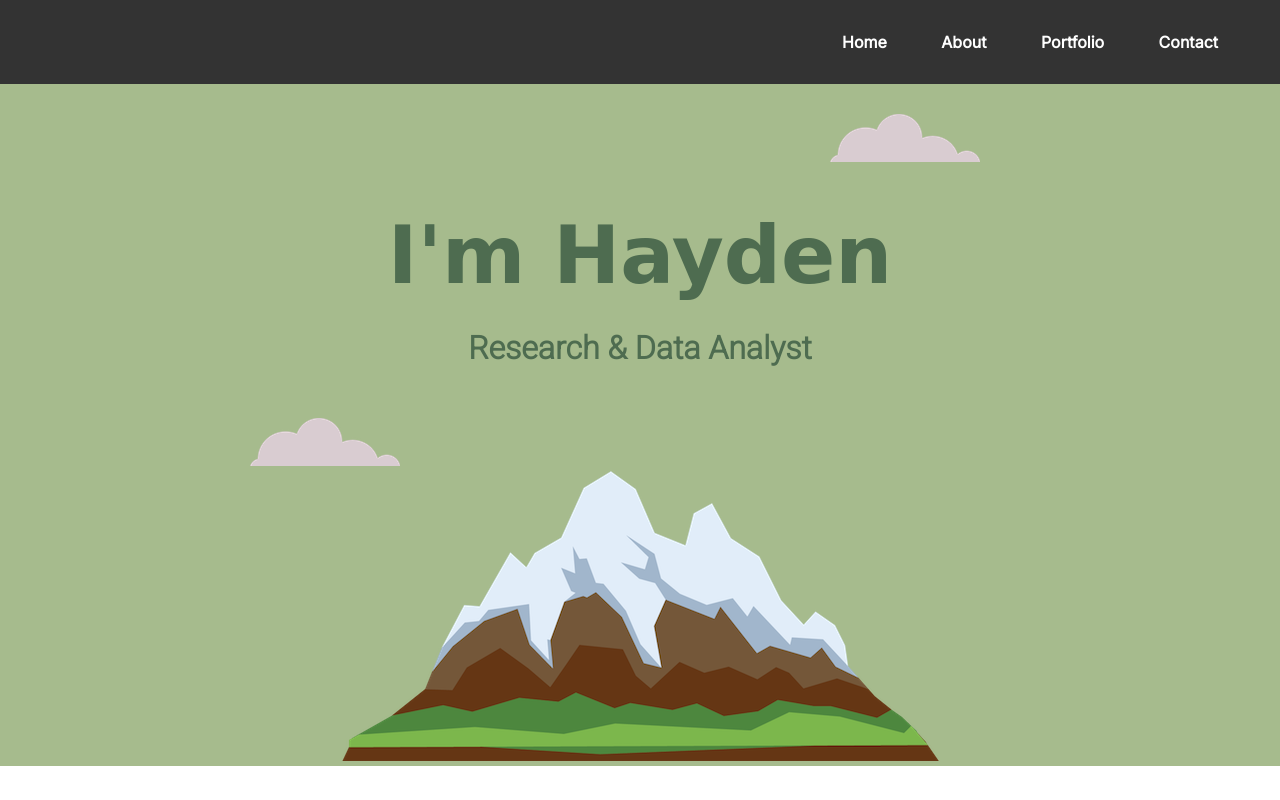
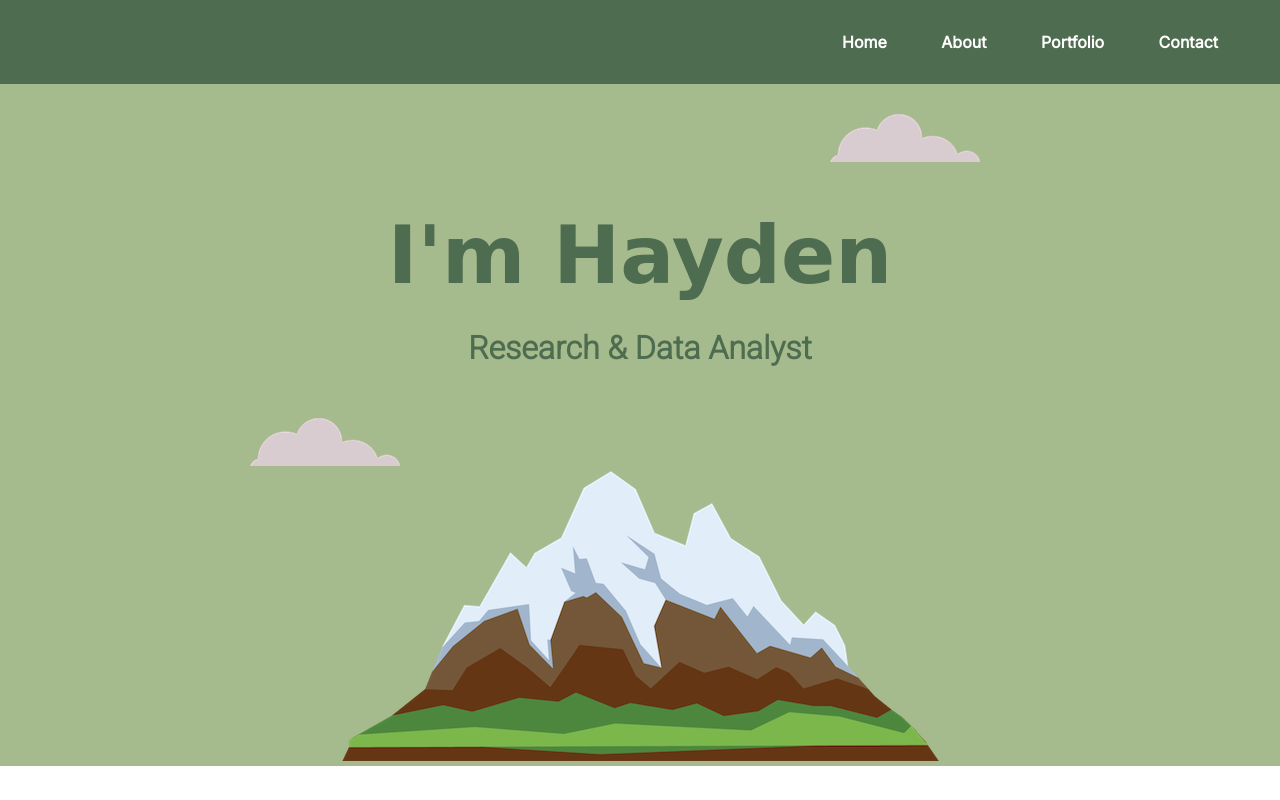
Before and after one commit to hayden-christie/Personal-Website, a plain HTML site: page public/index.html in a window 1280 px wide. Shown: the top 800 px of the page. Drawn offline with Linux system fonts and the light colour scheme; a web font is replaced by a local one.

Commit message:
color changes

```diff
--- a/public/css/styles.css
+++ b/public/css/styles.css
@@ -8,7 +8,7 @@ body {
 .menu-bar {
     display: flex;
     justify-content: flex-end; /* Align the menu to the left */
-    background-color: #333;
+    background-color: #4E6C50;
     color: #fff;
     font-family: Arial, sans-serif;
 }
```
